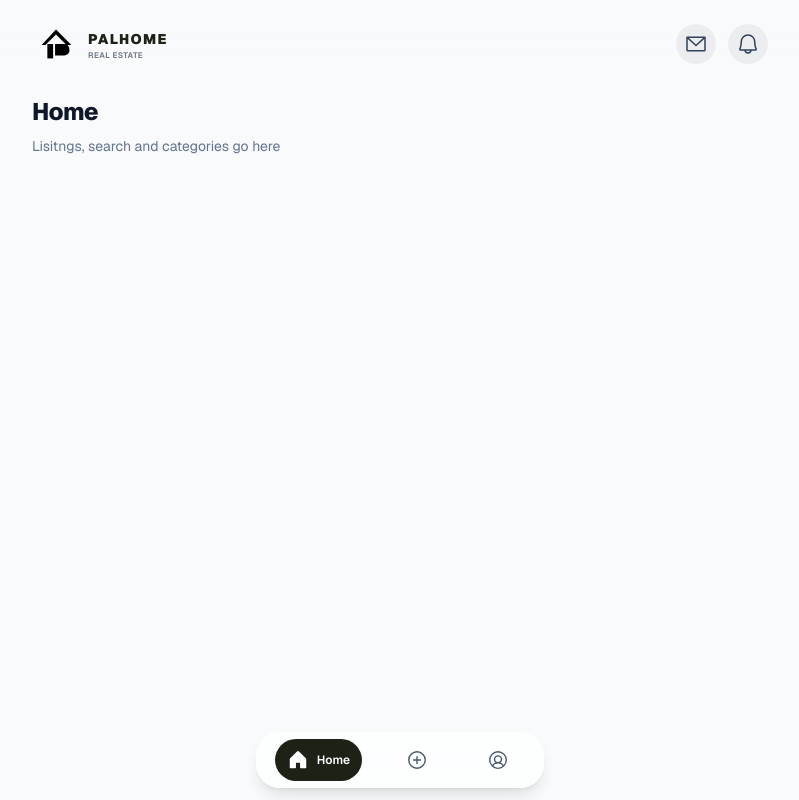
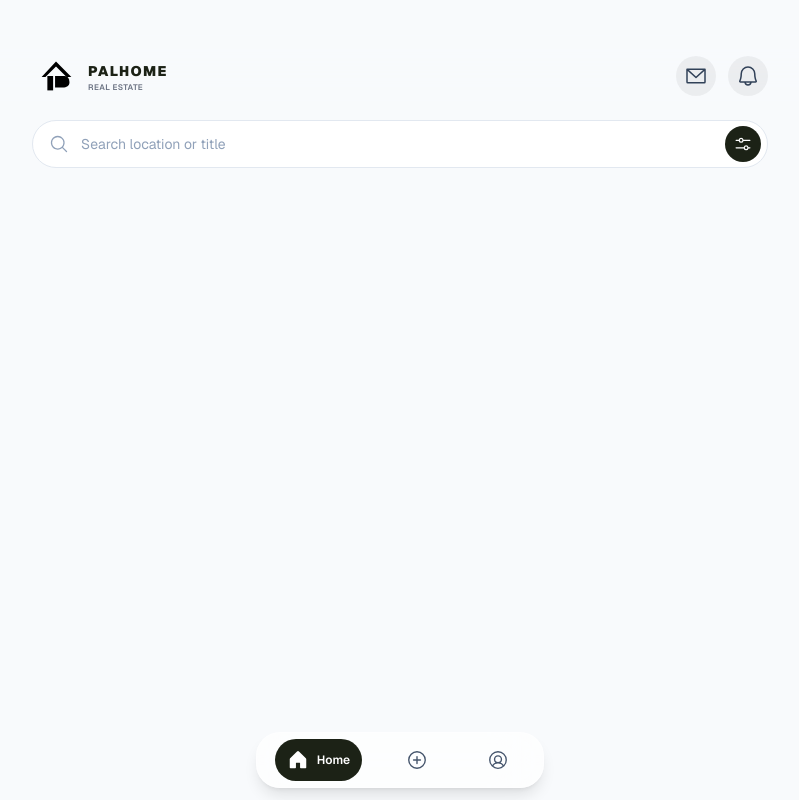
Before and after one commit to zanzers/palawan_Invest, a Next.js app: page /dashboard in a window 1280 px wide. Shown: the whole page, without its empty margins (240-1039 px from the left). Built offline with nearby package versions, Linux system fonts and the light colour scheme.

Commit message:
feat: add dashboad header, search bar and filter sheet

```diff
--- a/src/app/(agent)/dashboard/DashboardHeader.tsx
+++ b/src/app/(agent)/dashboard/DashboardHeader.tsx
@@ -1,7 +1,7 @@
 "use client";
 
 import Link from "next/link";
-import { Props } from "@/type/DashboardType";
+import { Props } from "@/type/DashboardPropsType";
 import { BellIcon, EnvelopeSimpleIcon } from "@phosphor-icons/react";
 import PalInvestIcons from "../../../../public/icons/PalInvestIcons";
 import { IconLink } from "@/components/dashboard/DashboardFunctions";
@@ -9,7 +9,7 @@ import { IconLink } from "@/components/dashboard/DashboardFunctions";
 
 export default function DashboardHeader({ unreadMessages = 0, unreadNotifications = 0 }: Props) {
   return (
-    <header className="sticky top-4 z-40  backdrop-blur-xl" style={{ paddingTop: "env(safe-area-inset-top)" }}>
+    <header className="sticky top-0 z-40 bg-slate-50/70 backdrop-blur-xl pt-[max(1rem,env(safe-area-inset-top))]">
       <div className="mx-auto flex h-14 max-w-3xl items-center justify-between px-4">
 
 
--- a/src/app/(agent)/dashboard/page.tsx
+++ b/src/app/(agent)/dashboard/page.tsx
@@ -1,11 +1,20 @@
-import PagePlaceholder from "@/components/dashboard/PagePlaceholder";
+import { Suspense } from "react";
 import DashboardHeader from "./DashboardHeader";
+import SearchBar from "@/components/dashboard/SearchBar";
+import { LOCATIONS, PROPERTY_TYPES } from "@/app/config/filterOptions";
 
 export default function DashboardHome() {
   return (
     <>
-       <DashboardHeader  unreadMessages={0} unreadNotifications={0}/>
-      <PagePlaceholder title="Home" note="Lisitngs, search and categories go here" />
+       <div className="pt-8">
+        <DashboardHeader  unreadMessages={0} unreadNotifications={0}/>
+       </div>
+
+        <main className="mx-auto max-w-3xl px-4 pt-4">
+          <Suspense fallback={<div className="h-12" />}>
+            <SearchBar locations={LOCATIONS} types={PROPERTY_TYPES} />
+          </Suspense>
+        </main>
 
     </>
 
--- /dev/null
+++ b/src/app/config/filterOptions.ts
@@ -0,0 +1,16 @@
+const LOCATIONS = [
+    "Puerto Princesa",
+    "El Nido",
+    "Makati",
+    "Taguig"
+] as const;
+
+const PROPERTY_TYPES = [
+    "Condominium",
+    "House",
+    "Single Detached",
+    "Lot",
+    "Commercial"
+] as const;
+
+export { LOCATIONS, PROPERTY_TYPES }
--- a/src/app/global.css
+++ b/src/app/global.css
@@ -19,6 +19,8 @@
   /* Default Theme */
   --background: #080B1A;
   --foreground: #EDEDED;
+
+  --animate-sheet-up: sheet-up 0.35s cubic-bezier(0.22, 1, 0.36, 1);
 }
 
 .dark {
@@ -44,3 +46,8 @@ body {
   color: var(--foreground);
   font-family: var(--font-geist-sans), Arial, Helvetica, sans-serif;
 }
+
+  @keyframes sheet-up {
+    from { transform: translateY(100%); }
+    to   { transform: translateY(0); }
+  }
--- a/src/components/dashboard/DashboardFunctions.tsx
+++ b/src/components/dashboard/DashboardFunctions.tsx
@@ -1,5 +1,61 @@
+"use client";
+
 import Link from "next/link";
+import { usePathname, useRouter, useSearchParams } from "next/navigation";
+import { useRef, useState, type FormEvent } from "react";
+import type { Filters } from "@/type/filterType";
 
+
+
+// SEARCH FILTERS
+export function useSearchFilters() {
+  const router = useRouter();
+  const pathname = usePathname();
+  const params = useSearchParams();
+
+  const [q, setQ] = useState(params.get("q") ?? "");
+  const [openId, setOpenId] = useState(0);
+  const sheetRef = useRef<HTMLDialogElement>(null);
+
+  const filters: Filters = {
+    location: params.get("location") ?? "",
+    type: params.get("type") ?? "",
+    maxPrice: params.get("max_price") ?? "",
+  };
+
+  const activeCount = [filters.location, filters.type, filters.maxPrice].filter(Boolean).length;
+
+ function pushSearch(next: { q?: string } & Partial<Filters>) {
+    const sp = new URLSearchParams(params.toString());
+    const set = (key: string, value: string | undefined) => {
+      if (value === undefined) return;
+      if (value) sp.set(key, value);
+      else sp.delete(key);
+    };
+    set("q", next.q);
+    set("location", next.location);
+    set("type", next.type);
+    set("max_price", next.maxPrice);
+
+    const qs = sp.toString();
+    router.replace(qs ? `${pathname}?${qs}` : pathname, { scroll: false });
+  }
+
+  function onSubmitSearch(e: FormEvent<HTMLFormElement>) {
+    e.preventDefault();
+    pushSearch({ q: q.trim() });
+  }
+
+  function openSheet() {
+    setOpenId((n) => n + 1);
+    sheetRef.current?.showModal();
+  }
+
+  return { q, setQ, filters, activeCount, sheetRef, openId, pushSearch, onSubmitSearch, openSheet };
+}
+
+
+// ICONSLINK FUNCTION
 export function IconLink({ href, label, count, children,}: { href: string; label: string; count: number; children: React.ReactNode;}) {
   return (
     <Link href={href} aria-label={count > 0 ? `${label}, ${count} unread` : label}
--- /dev/null
+++ b/src/components/dashboard/FilterFunctions.tsx
@@ -0,0 +1,84 @@
+import { SearchProps } from "@/type/DashboardPropsType";
+import { Filters } from "@/type/filterType";
+import { XIcon } from "@phosphor-icons/react";
+import { FormEvent, useState } from "react";
+
+
+export default function FilterForm({ locations, types, value, onApply, onClose,}: Omit<SearchProps, "dialogRef" | "formKey"> & { onClose: () => void }) {
+  const [draft, setDraft] = useState<Filters>(value);
+
+  function onSubmit(e: FormEvent<HTMLFormElement>) { e.preventDefault(); onApply(draft)}
+
+  return (
+    <form onSubmit={onSubmit} className="flex max-h-[85dvh] flex-col">
+      <header className="flex items-center justify-between px-5 pt-5">
+        <h2 className="text-lg font-extrabold tracking-tight">Filters</h2>
+
+        <button type="button" onClick={onClose} aria-label="Close filters" className="flex h-9 w-9 items-center justify-center rounded-full text-slate-500 hover:bg-black/5">
+          <XIcon size={20} />
+        </button>
+
+      </header>
+
+      <div className="flex-1 space-y-6 overflow-y-auto px-5 py-5">
+        <ChipGroup label="Location" anyLabel="Any location" options={locations} value={draft.location} onChange={(location) => setDraft((d) => ({ ...d, location }))}/>
+        <ChipGroup label="Property type" anyLabel="All types"  options={types} value={draft.type} onChange={(type) => setDraft((d) => ({ ...d, type }))}/>
+
+        <label className="block text-xs font-bold uppercase tracking-wider text-slate-500">
+          Max price
+          <div className="relative mt-2">
+            <span className="pointer-events-none absolute left-4 top-1/2 -translate-y-1/2 text-base font-semibold text-slate-400">
+              ₱
+            </span>
+
+            <input inputMode="numeric" placeholder="No limit" value={draft.maxPrice} onChange={(e) => setDraft((d) => ({ ...d, maxPrice: e.target.value.replace(/\D/g, "") }))} className="h-12 w-full rounded-xl border border-slate-200 bg-white pl-9 pr-4 text-base font-normal normal-case tracking-normal text-slate-900 outline-none placeholder:text-slate-400 focus:border-[#1C2216] focus:ring-2 focus:ring-[#1C2216]/15"/>
+
+          </div>
+        </label>
+      </div>
+
+      <footer className="flex gap-3 border-t border-slate-100 px-5 pt-4 pb-[max(1rem,env(safe-area-inset-bottom))]">
+        <button type="button" onClick={() => setDraft({ location: "", type: "", maxPrice: "" })} className="rounded-full border border-slate-300 px-5 py-3 text-xs font-bold tracking-wide text-slate-800 hover:bg-slate-50">
+          Reset
+        </button>
+        <button type="submit" className="flex-1 rounded-full bg-[#1C2216] px-5 py-3 text-xs font-bold tracking-wide text-white shadow-lg hover:bg-black">
+          Show results
+        </button>
+      </footer>
+    </form>
+  );
+}
+
+
+
+function ChipGroup({ label, anyLabel, options, value, onChange,}: { label: string; anyLabel: string; options: readonly string[]; value: string; onChange: (v: string) => void;}) {
+
+const chip = (selected: boolean) =>
+    `rounded-full border px-4 py-2 text-xs font-semibold transition ${
+      selected
+        ? "border-[#1C2216] bg-[#1C2216] text-white"
+        : "border-slate-300 bg-white text-slate-700 hover:bg-slate-50"
+    }`;
+
+  return (
+    <fieldset>
+      <legend className="text-xs font-bold uppercase tracking-wider text-slate-500">{label}</legend>
+      <div className="mt-2 flex flex-wrap gap-2">
+        <button type="button" aria-pressed={value === ""} onClick={() => onChange("")} className={chip(value === "")}>
+          {anyLabel}
+        </button>
+        {options.map((o) => (
+          <button
+            key={o}
+            type="button"
+            aria-pressed={value === o}
+            onClick={() => onChange(o)}
+            className={chip(value === o)}
+          >
+            {o}
+          </button>
+        ))}
+      </div>
+    </fieldset>
+  );
+}
--- /dev/null
+++ b/src/components/dashboard/FilterSheet.tsx
@@ -0,0 +1,27 @@
+"use client";
+
+
+import { SearchProps } from "@/type/DashboardPropsType";
+import FilterForm from "./FilterFunctions";
+import { Filters } from "@/type/filterType";
+
+
+
+export default function FilterSheet({ dialogRef, formKey, locations, types, value, onApply }: SearchProps) {
+  const close = () => dialogRef.current?.close();
+
+  return (
+    <dialog ref={dialogRef} onClick={(e) => {
+        if (e.target === e.currentTarget) close();
+      }} className="m-0 mb-0 mt-auto w-full max-w-none rounded-t-3xl bg-white p-0 text-slate-900 shadow-2xl backdrop:bg-black/40 backdrop:backdrop-blur-sm open:animate-sheet-up motion-reduce:animate-none md:m-auto md:max-w-md md:rounded-3xl md:animate-none">
+
+      <FilterForm key={formKey} locations={locations} types={types} value={value}
+        onApply={(f: Filters) => {
+          onApply(f);
+          close();
+        }}
+        onClose={close}
+      />
+    </dialog>
+  );
+}
--- /dev/null
+++ b/src/components/dashboard/SearchBar.tsx
@@ -0,0 +1,38 @@
+"use client";
+
+import { MagnifyingGlassIcon, SlidersHorizontalIcon } from "@phosphor-icons/react";
+import FilterSheet from "./FilterSheet";
+import { useSearchFilters } from "./DashboardFunctions"; // adjust the path to where the file lives
+import { PropsLocations } from "@/type/DashboardPropsType";
+
+
+export default function SearchBar({ locations, types }: PropsLocations) {
+  const { q, setQ, filters, activeCount, sheetRef, openId, pushSearch, onSubmitSearch, openSheet } = useSearchFilters();
+
+   return (
+    <div>
+      <form onSubmit={onSubmitSearch} role="search">
+        <div className="flex h-12 items-center rounded-full border border-slate-200 bg-white pl-4 pr-1.5 transition has-[input:focus]:border-[#1C2216] has-[input:focus]:ring-2 has-[input:focus]:ring-[#1C2216]/15">
+          <MagnifyingGlassIcon size={20} aria-hidden="true" className="shrink-0 text-slate-400" />
+
+          <label className="min-w-0 flex-1">
+            <span className="sr-only">Search listings</span>
+            <input type="search" value={q} onChange={(e) => setQ(e.target.value)} placeholder="Search location or title" enterKeyHint="search" className="h-10 w-full bg-transparent px-3 text-base text-slate-900 outline-none placeholder:text-slate-400 md:text-sm"/>
+          </label>
+
+          <button type="button" onClick={openSheet} aria-label={activeCount ? `Filters, ${activeCount} active` : "Filters"} className="relative flex h-9 w-9 shrink-0 items-center justify-center rounded-full bg-[#1C2216] text-white transition active:scale-95">
+
+            <SlidersHorizontalIcon size={20} aria-hidden="true" />
+                {activeCount > 0 && (
+                <span className="absolute -right-1 -top-1 flex h-4 min-w-4 items-center justify-center rounded-full bg-red-500 px-1 text-[10px] font-bold leading-none text-white ring-2 ring-white">
+                    {activeCount}
+                </span>
+                )}
+          </button>
+        </div>
+      </form>
+
+      <FilterSheet dialogRef={sheetRef} formKey={openId} locations={locations} types={types} value={filters} onApply={(f) => pushSearch(f)}/>
+    </div>
+  );
+}
--- /dev/null
+++ b/src/type/DashboardPropsType.ts
@@ -0,0 +1,29 @@
+import { type RefObject } from "react";
+import { Filters } from "@/type/filterType";
+
+
+type Props = { unreadMessages?: number; unreadNotifications?: number;};
+type PropsLocations = { locations: readonly string[]; types: readonly string[] };
+
+
+type SearchProps = {
+  dialogRef: RefObject<HTMLDialogElement | null>;
+  formKey: number;
+  locations: readonly string[];
+  types: readonly string[];
+  value: Filters;
+  onApply: (f: Filters) => void;
+};
+
+
+
+
+
+
+
+export type {
+  Props,
+  SearchProps,
+  PropsLocations
+
+}
--- a/src/type/DashboardType.ts
+++ /dev/null
@@ -1,6 +0,0 @@
-
-
-export type Props = {
-    unreadMessages?: number;
-    unreadNotifications?: number;
-};
--- /dev/null
+++ b/src/type/filterType.ts
@@ -0,0 +1,7 @@
+
+
+export type Filters = {
+    location: string;
+    type: string;
+    maxPrice: string;
+}
```
